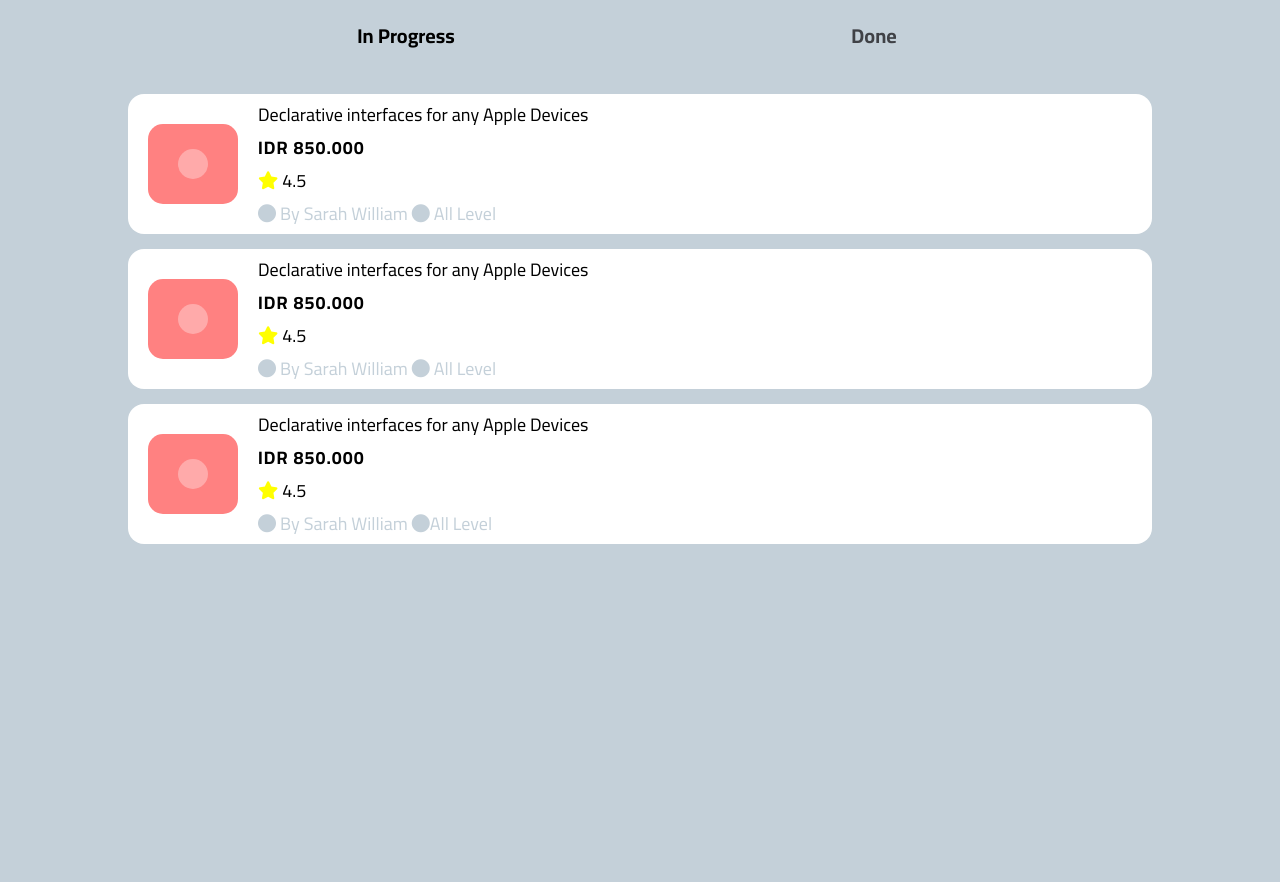
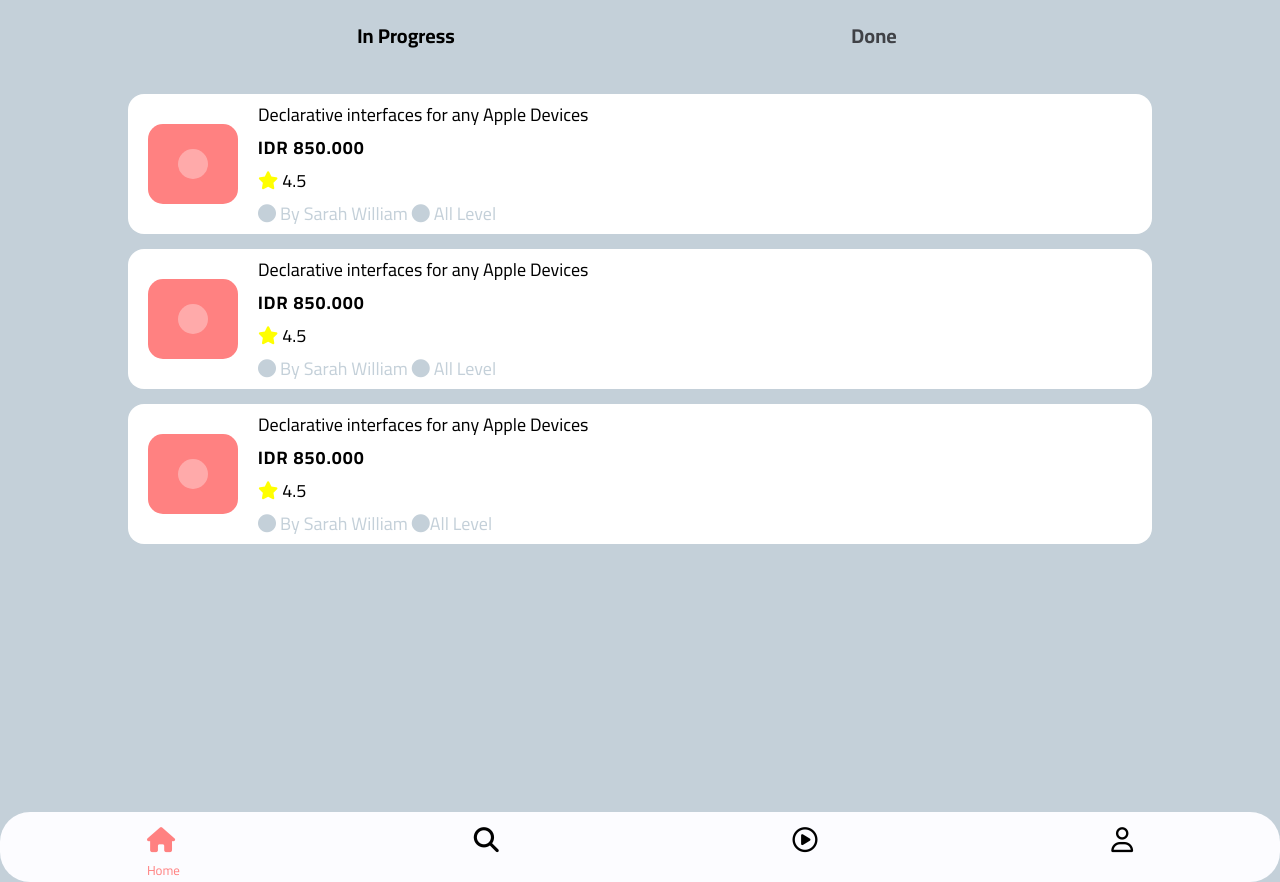
Before and after one commit to GSG-FC02/Online_learning, a plain HTML site: page My-Courses/courses.html in a window 1280 px wide. Shown: the part 88-970 px from the top of the page. Before the commit the page ends 800 px from the top, so only its background shows below. Drawn offline with Linux system fonts and the light colour scheme.

Commit message:
adding footer Relates #16

```diff
--- a/My-Courses/courses.css
+++ b/My-Courses/courses.css
@@ -141,6 +141,32 @@ a {
 
 }
 
+/* start section footer */
+footer {
+    background-color:#FCFCFF;
+    margin: auto;
+    border-radius: 30px;
+    position: absolute;
+    top:900px;
+    height: 70px;
+    display: flex;
+    width: 100%;
+    justify-content: space-around;
+    flex-wrap: wrap;
+    align-content:flex-end;
+}
+footer .footer-icon i {
+    font-size: 25px;
+}
+.active {
+    color: #ff8181;
+}
+.active p {
+    font-size: 13px;
+}
+/* End section footer */
+
+
 /* Media Quiery */
 
 /* media 500px size and up */
--- a/My-Courses/courses.html
+++ b/My-Courses/courses.html
@@ -82,6 +82,24 @@
 
     </section>
 
+    <!-- Start section footer -->
+    <footer>
+        <div class="footer-icon active">
+            <i class="fas fa-home"></i>
+            <p>Home</p>
+        </div>
+        <div class="footer-icon">
+            <i class="fas fa-search"></i>
+        </div>
+        <div class="footer-icon">
+            <i class="far fa-play-circle"></i>
+        </div>
+        <div class="footer-icon">
+            <i class="far fa-user"></i>
+        </div>
+    </footer>
+    <!-- End section footer -->
+
 
 
 
```
